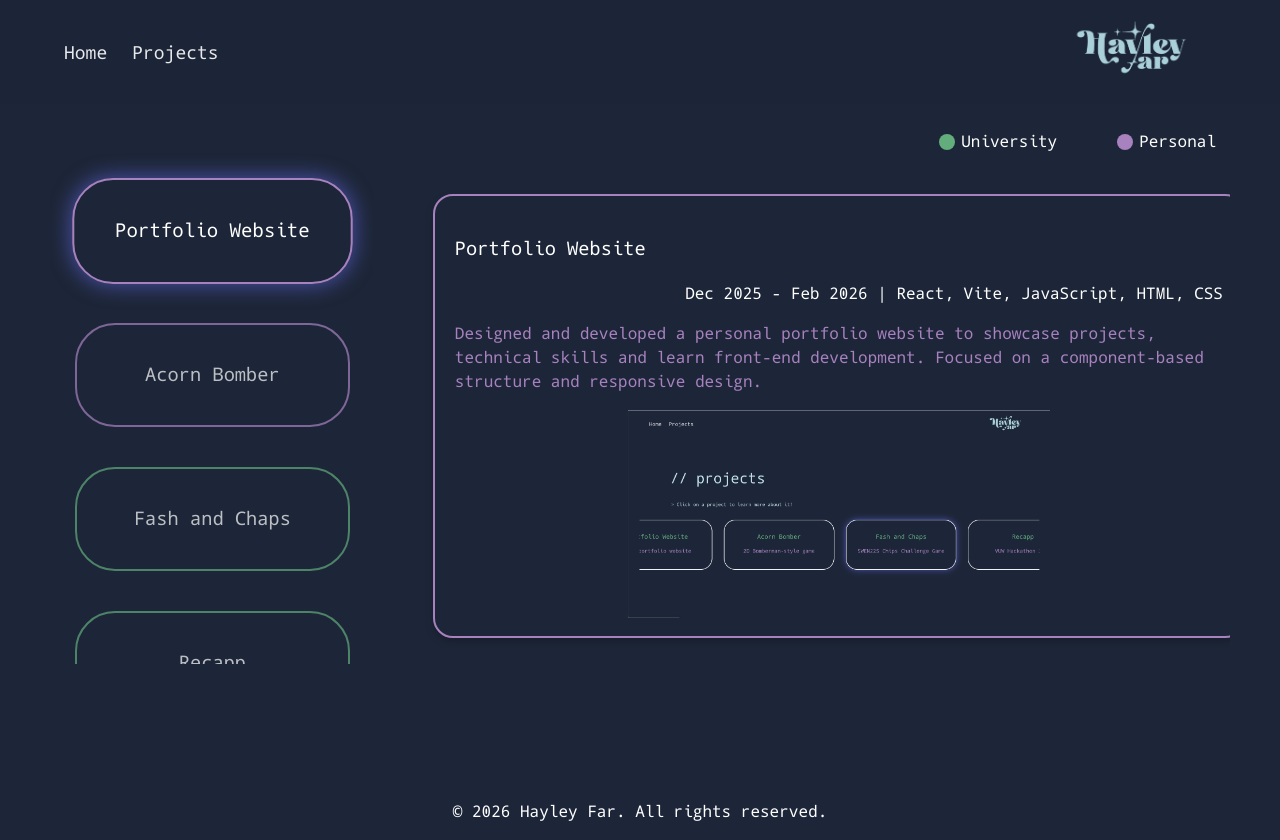
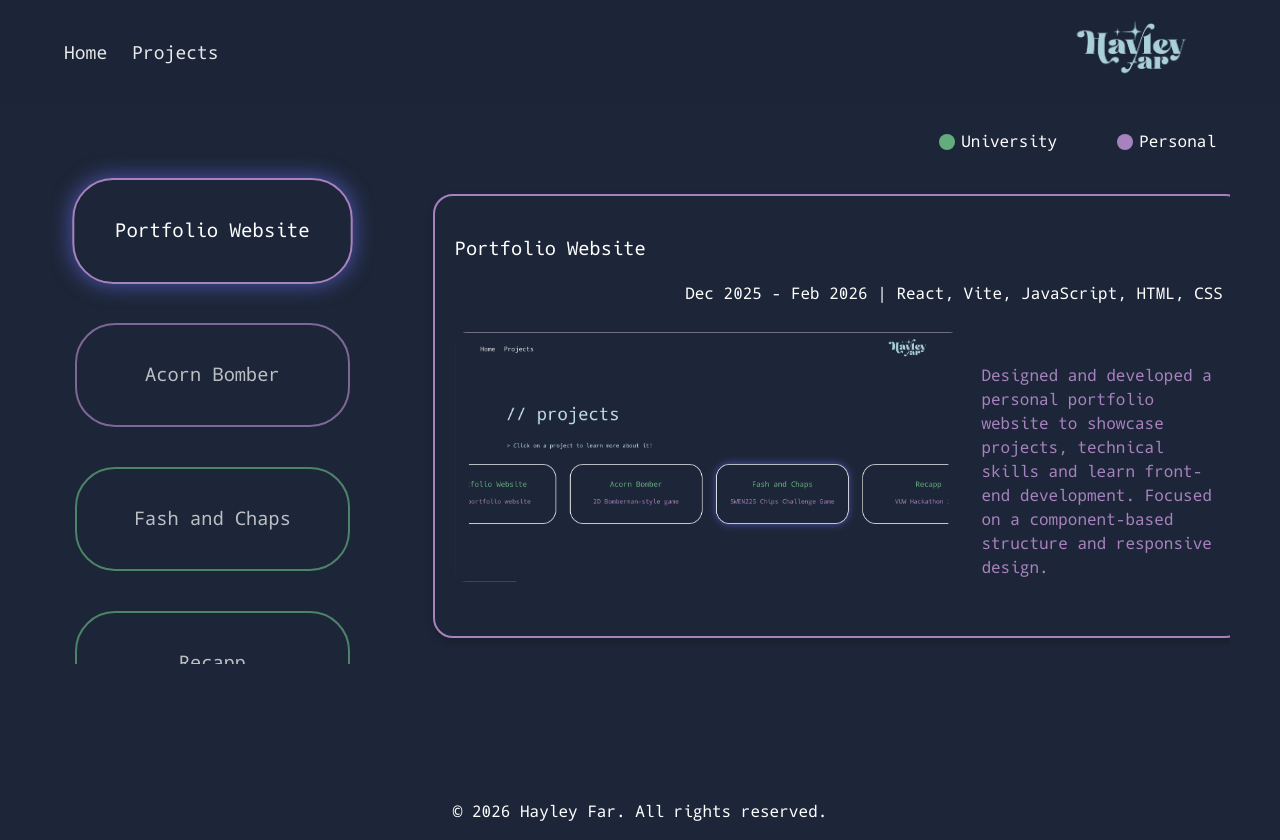
Before and after one commit to hayley-far/hayleyfar-portfolio, a React (Vite) app in the folder portfolio-react-app/: page /projects in a window 1280 px wide. Built offline with nearby package versions, Linux system fonts and the light colour scheme.

Commit message:
ui(project page): change project card layout with image

```diff
--- a/portfolio-react-app/src/components/Cards/Cards.jsx
+++ b/portfolio-react-app/src/components/Cards/Cards.jsx
@@ -17,8 +17,10 @@ function Card({ title, description, date, variant, color, isActive, onClick, ima
     >
       <h3>{title}</h3>
       {date && <p className={styles.date}>{date}</p>}
-      {description && <p className={styles.description}>{description}</p>}
-      {image && <img src={image} alt={`${title} image`} className={styles.image} />}
+      <div className={styles.content}>
+        {image && <img src={image} alt={`${title} image`} className={styles.image} />}
+        {description && <p className={styles.description}>{description}</p>}
+      </div>
     </div>
   );
 }
--- a/portfolio-react-app/src/components/Cards/Cards.module.css
+++ b/portfolio-react-app/src/components/Cards/Cards.module.css
@@ -15,6 +15,7 @@
 
 .description {
   color: #a882bf;
+  padding-left: 20px;
 }
 
 .projectCard{
@@ -104,11 +105,17 @@
 }
 
 .image {
-  width: 100%;
-  height: auto;
-  max-height: 26vh; /* keeps image from growing too tall on smaller cards */
+  width: auto;
+  height: 250px;
   object-fit: contain; /* preserves full image without cropping */
   display: block;
   border-radius: 12px;
   margin-bottom: 12px;
+  justify-self: left;
 }
+
+.mainContentCard .content{
+    display: flex;
+    grid-template-columns: 1fr 1fr;
+    padding-top: 10px;
+}
```
